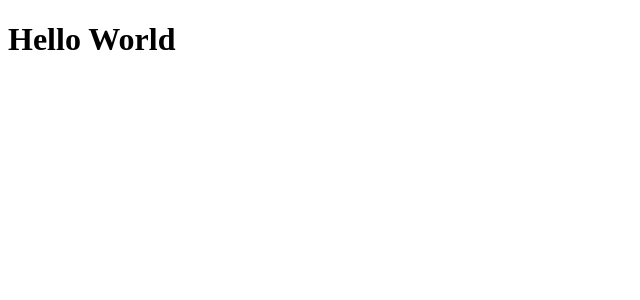
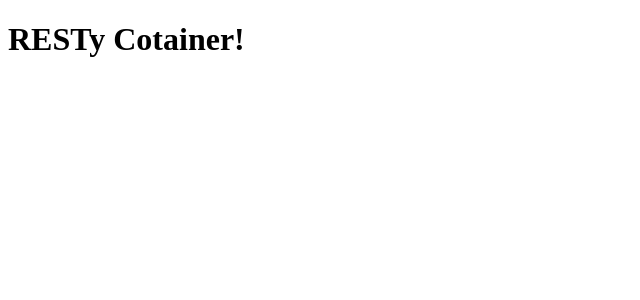
Before and after one commit to trianacerda/RESTy-BESTy, a React app: page / in a window 1280 px wide. Shown: the top 300 px of the page, without its empty margins (0-640 px from the left). Built offline with nearby package versions, Linux system fonts and the light colour scheme.

Commit message:
rendering to localhost

```diff
--- a/src/components/app/App.jsx
+++ b/src/components/app/App.jsx
@@ -1,5 +1,6 @@
 import React from 'react';
+import RESTyContainer from '../../containers/RESTyContainer';
 
 export default function App() {
-  return <h1>Hello World</h1>;
+  return <RESTyContainer />;
 }
--- a/src/containers/RESTyContainer.jsx
+++ b/src/containers/RESTyContainer.jsx
@@ -1,8 +1,12 @@
-import React from 'react';
+import React, { Component } from 'react';
 
 class RESTyContainer extends Component {
   render() {
-    return <Controls />;
+    return (
+      <>
+        <h1>RESTy Cotainer!</h1>
+      </>
+    );
   }
 }
 
--- /dev/null
+++ b/src/services/FetchUrl.jsx
@@ -0,0 +1,3 @@
+// export default function Fetch () {
+//   return (  );
+// }
```
Also changed, not shown: src/components/Crud.jsx (renamed from src/components/Query.jsx), src/components/CrudHistory.jsx (renamed from src/components/QueryHistory.jsx).
